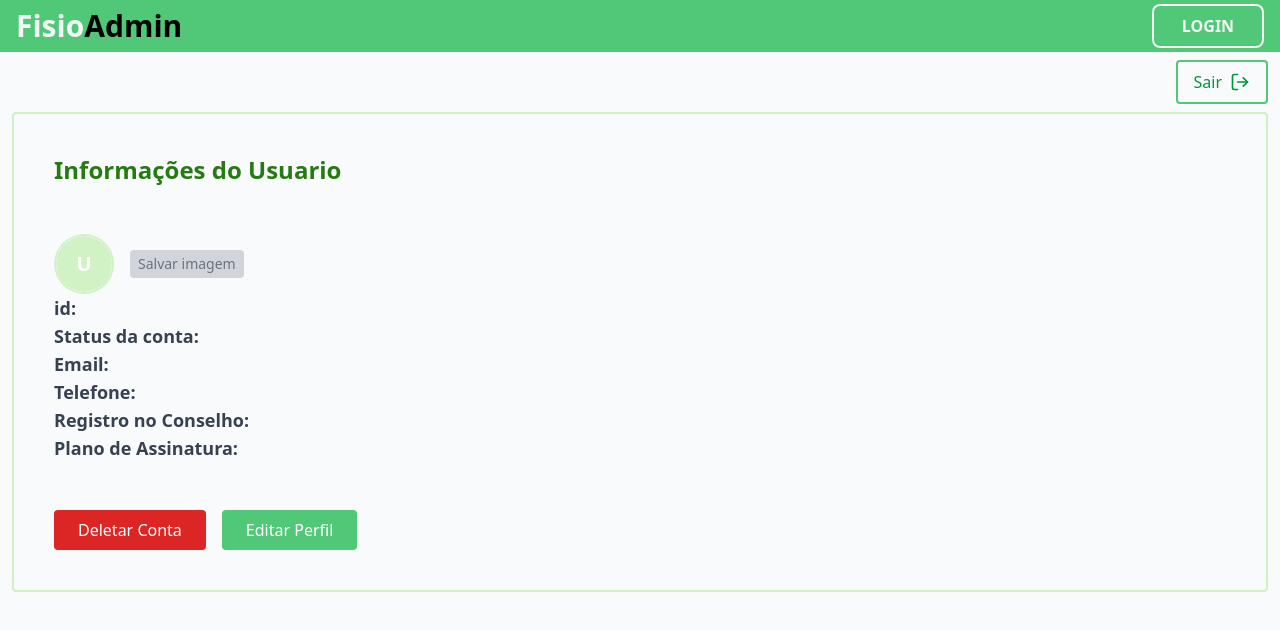
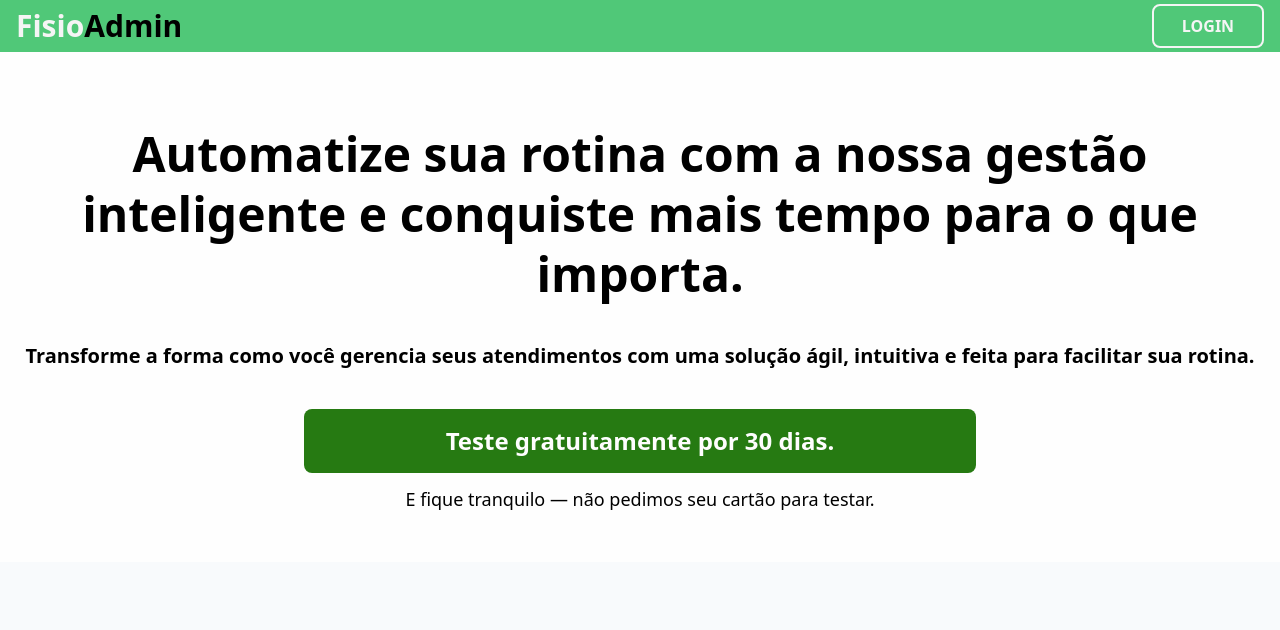
Before and after one commit to jonasoliveira-developer/app-manager, a Next.js app: page /user/profile in a window 1280 px wide. Shown: the top 630 px of the page. Built offline with nearby package versions, Linux system fonts and the light colour scheme; no server answers.

Commit message:
chore: corrige erro de token ausente

```diff
--- a/src/app/user/profile/page.tsx
+++ b/src/app/user/profile/page.tsx
@@ -1,128 +1,46 @@
-'use client';
+"use client";
 
-import { Container } from '@/components/container';
-import { useRouter } from 'next/navigation';
-import { useEffect, useState } from 'react';
-import { FiLogOut } from 'react-icons/fi';
-import { showCustomToast } from "@/utils/toast"
+import { useEffect } from "react";
+import Link from "next/link";
+import Image from "next/image";
+import Hero from "@/assets/hero.svg";
+import { useAuth } from "@/context/AuthContext";
+import { useRouter } from "next/navigation";
+import { Header } from "@/components/header";
 
-import { useAuth } from "@/context/AuthContext";
-import { api } from '@/lib/api';
-import Link from 'next/link';
-import { ImageUploader } from '@/components/ImageUploader';
-import { Header } from '@/components/header';
-
-interface UserType {
-  id: string;
-  name: string;
-  email: string;
-  phoneNumber: string;
-  accountStatus: string;
-  councilRegistrationNumber?: string;
-  subscriptionType?: string;
-  imageUrl?: string
-
-}
-
-
-
-export default function UserProfile() {
-
+export default function Home() {
   const router = useRouter();
   const { logout, user } = useAuth();
 
-  const [dataUser, setDataUser] = useState<UserType | null>(null);
-  const [loading, setLoading] = useState(true);
- useEffect(() => {
-  if (!user?.id) return;
-
-  async function fetchUser() {
-    try {
-      const response = await api.get(`/users/${user?.id}`);
-      setDataUser(response.data);
-    } catch (error) {
-      console.error("Erro ao buscar usuário:", error);
-    } finally {
-      setLoading(false);
-    }
-  }
-
-  fetchUser();
-}, [user]);
-
-
-  const handleDelete = () => {
-    const confirm = window.confirm('Tem certeza que deseja deletar esta conta?');
-    if (confirm) {
-      alert('Conta deletada com sucesso!');
-      router.push('/');
-    }
-  };
-
-
-  const handleLogout = () => {
-    logout();
-    showCustomToast("Até já! Te vejo em breve!", "info")
-    router.push('/');
-  };
-
-
+  useEffect(() => {
+    logout(); // destrói o token e limpa o contexto
+  }, []);
 
   return (
     <>
-    <Header />
-       <Container>
-      <div className="flex justify-end items-center mb-2">
-        <button
-          onClick={handleLogout}
-          className="flex items-center gap-2 px-4 py-2 text-defaultFlagGreen border-2 rounded border-defaultGreen mt-2"
-        >
-          Sair
-          <FiLogOut size={20} className='text-defaultFlagGreen' />
+      <Header />
 
-        </button>
-      </div>
-
-      <div className="h-auto border-2 border-defaultMutedGreen px-10 py-10 rounded">
-        <div className="mb-12">
-          <h3 className="text-2xl font-semibold mb-2 text-defaultDarkGreen">Informações do Usuario</h3>
-        </div>
-        <div className="rounded-full overflow-hidden" >
-          <ImageUploader
-            userId={user?.id ?? ''}
-            username={user?.name ?? "Usuario"}
-          />
-
+      <main className="w-full bg-defaultWhite p-5">
+        {/* Hero */}
+        <div className="max-w-7xl m-auto mt-8 text-center py-5">
+          <h1 className="font-semibold text-5xl leading-tight">
+            Automatize sua rotina com a nossa gestão inteligente e conquiste mais tempo para o que importa.
+          </h1>
+          <p className="mt-9 text-xl font-semibold leading-relaxed">
+            Transforme a forma como você gerencia seus atendimentos com uma solução ágil, intuitiva e feita para facilitar sua rotina.
+          </p>
+          <Link href="/user/create">
+            <button className="bg-defaultDarkGreen px-5 mt-9 h-16 rounded-lg text-xl font-semibold text-defaultWhite md:text-2xl w-full max-w-2xl">
+              Teste gratuitamente por 30 dias.
+            </button>
+          </Link>
+          <p className="mt-3 mb-2 text-lg leading-relaxed">
+            E fique tranquilo — não pedimos seu cartão para testar.
+          </p>
         </div>
 
-        <div className="grid grid-cols-1 md:grid-cols-2 gap-12 text-gray-700 text-lg">
-          <div>
-            <p className='whitespace-nowrap break-keep'><strong>id:</strong> <span className="text-sm">{dataUser?.id}</span></p>
-            <p className=""><strong>Status da conta:</strong> {dataUser?.accountStatus}</p>
-            <p><strong>Email:</strong> {dataUser?.email}</p>
-            <p><strong>Telefone:</strong> {dataUser?.phoneNumber}</p>
-            <p><strong>Registro no Conselho:</strong> {dataUser?.councilRegistrationNumber}</p>
-            <p><strong>Plano de Assinatura:</strong> {dataUser?.subscriptionType}</p>
-          </div>
-        </div>
-
-        <div className="mt-12 flex gap-4">
-          <button
-            onClick={handleDelete}
-            className="px-6 py-2 bg-red-600 text-white rounded hover:bg-red-700 transition-colors"
-          >
-            Deletar Conta
-          </button>
-          <Link
-            href="/user/profile/update"
-            className="px-6 py-2 bg-defaultGreen text-white rounded hover:bg-defaultGreenHover transition-colors"
-          >
-            Editar Perfil
-          </Link>
-        </div>
-      </div>
-    </Container>
+        {/* ... restante da página continua igual ... */}
+      </main>
     </>
-
   );
 }
```
